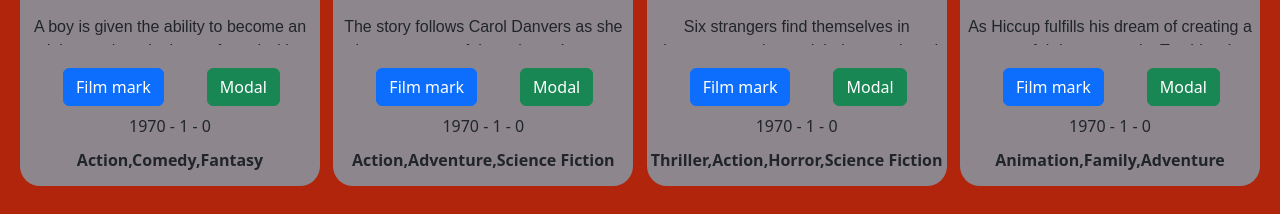
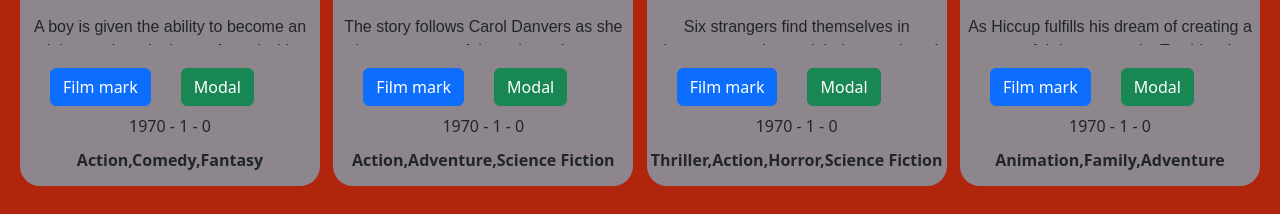
Before and after one commit to asadbekded/4-oy-4-dars, a plain HTML site: page index.html in a window 1280 px wide. Shown: the part 548-762 px from the top of the page. Drawn offline with nearby package versions, Linux system fonts and the light colour scheme.

Commit message:
Add new change js

```diff
--- a/css/main.css
+++ b/css/main.css
@@ -67,7 +67,7 @@ select{
    margin-right: 30px;
 }
 ul > li > button{
-   margin-left: 43px;
+   margin-left: 30px;
    margin-top: 8px;
    margin-bottom: 8px;
 }
```
